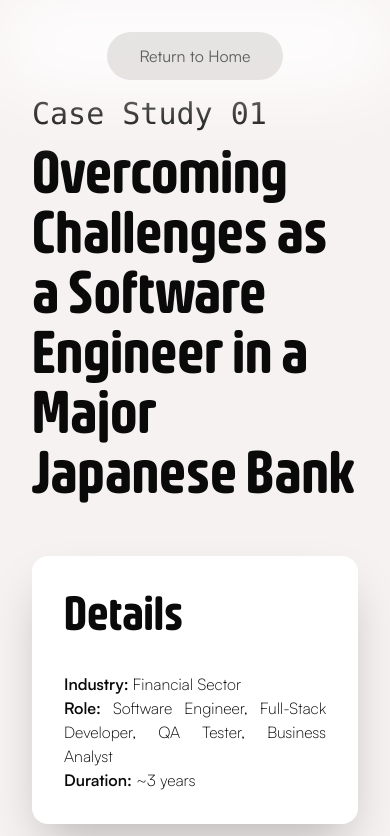
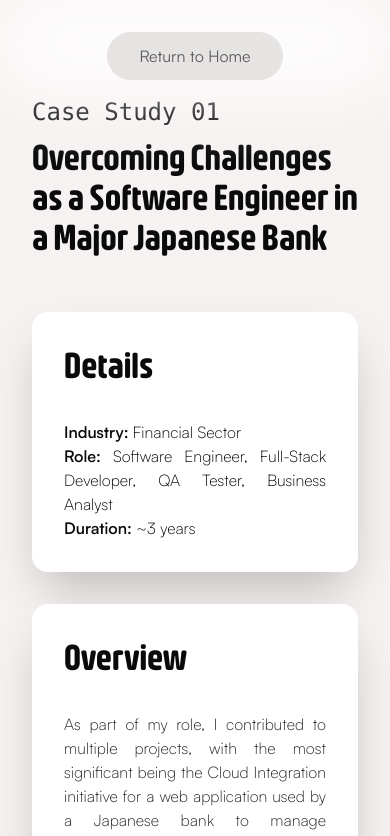
Before and after one commit to NeilMD/neil.dev, a Next.js app: page /case-study-01 in a window 390 px wide. Shown: the top 836 px of the page. Built offline with nearby package versions, Linux system fonts and the light colour scheme.

Commit message:
Spacing and Japan Card Fixes

```diff
--- a/app/case-study-01/components/ProjectApproach.js
+++ b/app/case-study-01/components/ProjectApproach.js
@@ -10,13 +10,13 @@ const ProjectApproach = () => {
         easing="ease-out"
         initialOpacity={0}
       >
-        <h4 className="text-5xl font-semibold font-serif mb-3">
+        <h4 className="text-4xl md:text-5xl font-semibold font-serif mb-3">
           Approach and Problem-Solving
         </h4>
       </FadeContent>
       <br />
       <div>
-        <div className="flex flex-col md:flex-row gap-8">
+        <div className="flex flex-col md:flex-row  md:gap-8">
           <FadeContent
             blur={false}
             duration={600}
@@ -44,7 +44,7 @@ const ProjectApproach = () => {
           </FadeContent>
         </div>
         <br />
-        <div className="flex flex-col md:flex-row gap-8">
+        <div className="flex flex-col md:flex-row md:gap-8">
           <FadeContent
             blur={false}
             duration={600}
@@ -72,7 +72,7 @@ const ProjectApproach = () => {
           </FadeContent>
         </div>
         <br />
-        <div className="flex flex-col md:flex-row gap-8">
+        <div className="flex flex-col md:flex-row md:gap-8">
           <FadeContent
             blur={false}
             duration={600}
--- a/app/case-study-01/components/ProjectChallenges.js
+++ b/app/case-study-01/components/ProjectChallenges.js
@@ -11,7 +11,7 @@ const ProjectChallenges = () => {
         easing="ease-out"
         initialOpacity={0}
       >
-        <h4 className="text-5xl font-semibold font-serif mb-3">
+        <h4 className="text-4xl md:text-5xl font-semibold font-serif mb-3">
           Challenges Faced
         </h4>
       </FadeContent>
--- a/app/case-study-01/components/ProjectDetails.js
+++ b/app/case-study-01/components/ProjectDetails.js
@@ -10,7 +10,9 @@ const ProjectDetails = () => {
         easing="ease-out"
         initialOpacity={0}
       >
-        <h4 className="text-5xl font-semibold font-serif mb-3">Details</h4>
+        <h4 className="text-4xl md:text-5xl font-semibold font-serif mb-3">
+          Details
+        </h4>
       </FadeContent>
       <br />
       <FadeContent
--- a/app/case-study-01/components/ProjectLessons.js
+++ b/app/case-study-01/components/ProjectLessons.js
@@ -10,7 +10,7 @@ const ProjectLessons = () => {
         easing="ease-out"
         initialOpacity={0}
       >
-        <h4 className="text-5xl font-semibold font-serif mb-3">
+        <h4 className="text-4xl md:text-5xl font-semibold font-serif mb-3">
           Lessons Learned
         </h4>
       </FadeContent>
--- a/app/case-study-01/components/ProjectOverview.js
+++ b/app/case-study-01/components/ProjectOverview.js
@@ -11,7 +11,9 @@ const ProjectOverview = () => {
         easing="ease-out"
         initialOpacity={0}
       >
-        <h4 className="text-5xl font-semibold font-serif mb-3">Overview</h4>
+        <h4 className="text-4xl md:text-5xl font-semibold font-serif mb-3">
+          Overview
+        </h4>
       </FadeContent>
       <br />
       <FadeContent
--- a/app/case-study-01/page.js
+++ b/app/case-study-01/page.js
@@ -25,7 +25,7 @@ const page = () => {
               duration={100}
               easing="ease-out"
               initialOpacity={0}
-              className="text-3xl -mb-6 font-mono font-light "
+              className="text-2xl md:text-3xl -mb-6 font-mono font-light "
             >
               Case Study 01{" "}
             </FadeContent>
@@ -36,7 +36,7 @@ const page = () => {
             easing="ease-out"
             initialOpacity={0}
           >
-            <h2 className="text-6xl font-serif font-semibold mb-6  ">
+            <h2 className="text-4xl md:text-6xl font-serif font-semibold mb-6  ">
               Overcoming Challenges as a Software Engineer in a Major Japanese
               Bank
             </h2>
--- a/app/components/JapanCard.js
+++ b/app/components/JapanCard.js
@@ -10,7 +10,7 @@ const JapanCard = ({ headerValue }) => {
   };
 
   const cardVariants = {
-    base: "relative overflow-hidden h-[240px] bg-purple-100 lg:col-span-2 md:col-span-1 col-span-2 order-5 md:order-7 lg:order-7 rounded-4xl px-8 py-12",
+    base: "relative overflow-hidden h-[240px] bg-purple-100 col-span-2 order-5 md:order-6 lg:order-6 rounded-4xl px-8 py-12",
     active:
       "active_card cursor-pointer group drop-shadow-xs transition duration-500 ease-in-out hover:drop-shadow-sm",
     inactive: "inactive_card",
@@ -44,7 +44,7 @@ const JapanCard = ({ headerValue }) => {
         </span>
       </div>
       <img
-        className="-z-10 absolute bottom-[40px] lg:bottom-0 left-0 object-cover scale-175 lg:scale-125 group-hover:scale-163 lg:group-hover:scale-100 transition duration-500 ease-in-out"
+        className="-z-10 absolute bottom-[40px] md:translate-15 lg:translate-0 lg:bottom-0 left-0 object-cover scale-175 lg:scale-125 group-hover:scale-163 lg:group-hover:scale-100 transition duration-500 ease-in-out"
         height="240"
         width="580"
         src="/img/japan_exp.webp"
```
